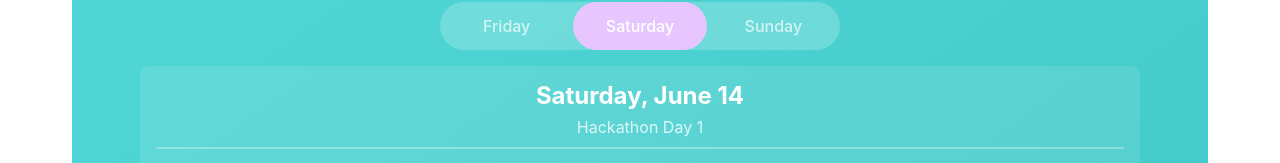
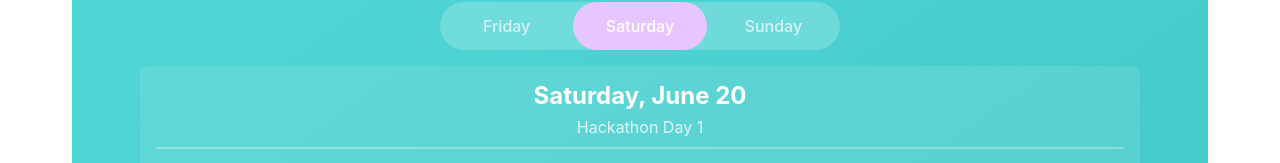
Before and after one commit to Hack4Her-NL/Hack4Her, a SvelteKit app: page /schedule in a window 1280 px wide. Both pictures are taken after a click on the button "Saturday". Shown: the part 637-800 px from the top of the page. Built offline with nearby package versions, Linux system fonts and the light colour scheme.

Commit message:
sunday schedule change

```diff
--- a/src/routes/schedule/+page.svelte
+++ b/src/routes/schedule/+page.svelte
@@ -185,7 +185,7 @@
         {#if activeTab === 'friday'}
           <div class="schedule-container">
             <div class="day-header">
-              <h3>Friday, June 13</h3>
+              <h3>Friday, June 19</h3>
               <p>Workshops & Networking</p>
             </div>
             {#each fridaySchedule as item}
@@ -219,7 +219,7 @@
         {:else if activeTab === 'saturday'}
           <div class="schedule-container">
             <div class="day-header">
-              <h3>Saturday, June 14</h3>
+              <h3>Saturday, June 20</h3>
               <p>Hackathon Day 1</p>
             </div>
             {#each saturdaySchedule as item}
@@ -245,7 +245,7 @@
         {:else if activeTab === 'sunday'}
           <div class="schedule-container">
             <div class="day-header">
-              <h3>Sunday, June 15</h3>
+              <h3>Sunday, June 21</h3>
               <p>Hackathon Day 2 & Awards</p>
             </div>
             {#each sundaySchedule as item}
```
